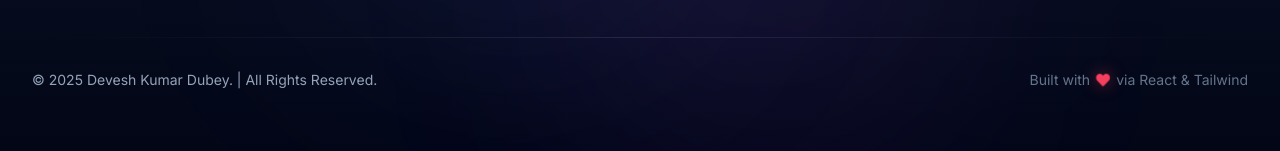
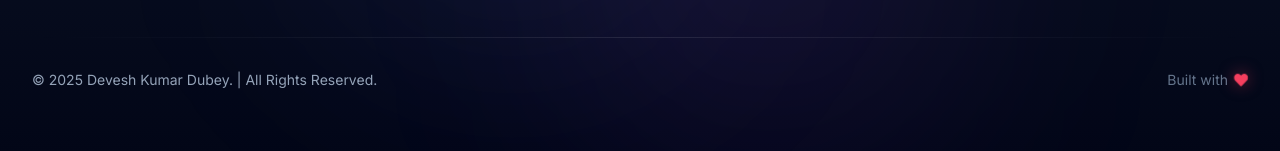
Before and after one commit to Rishidubey0/DeveshPortfolio, a React (Vite) app: page / in a window 1280 px wide. Shown: the part 7865-8016 px from the top of the page. Built offline with nearby package versions, Linux system fonts and the light colour scheme.

Commit message:
change footer

```diff
--- a/src/components/Footer.jsx
+++ b/src/components/Footer.jsx
@@ -191,7 +191,7 @@ export function Footer() {
             >
               <FaHeart className="w-3.5 h-3.5 text-rose-500 drop-shadow-[0_0_8px_rgba(244,63,94,0.5)]" />
             </motion.span>
-            via React & Tailwind
+
           </p>
         </motion.div>
 
```
